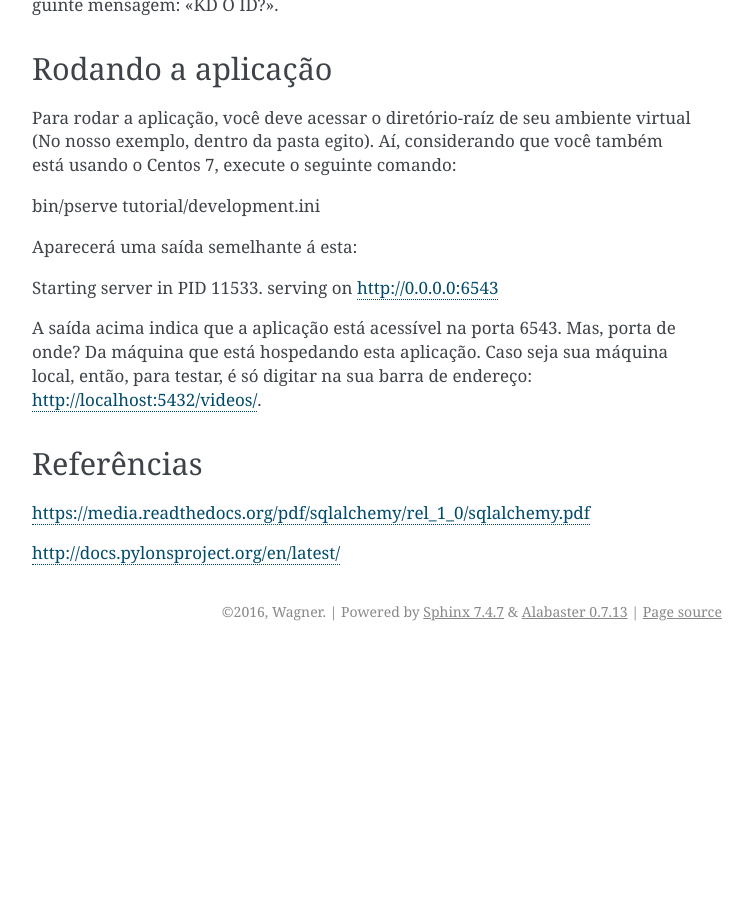
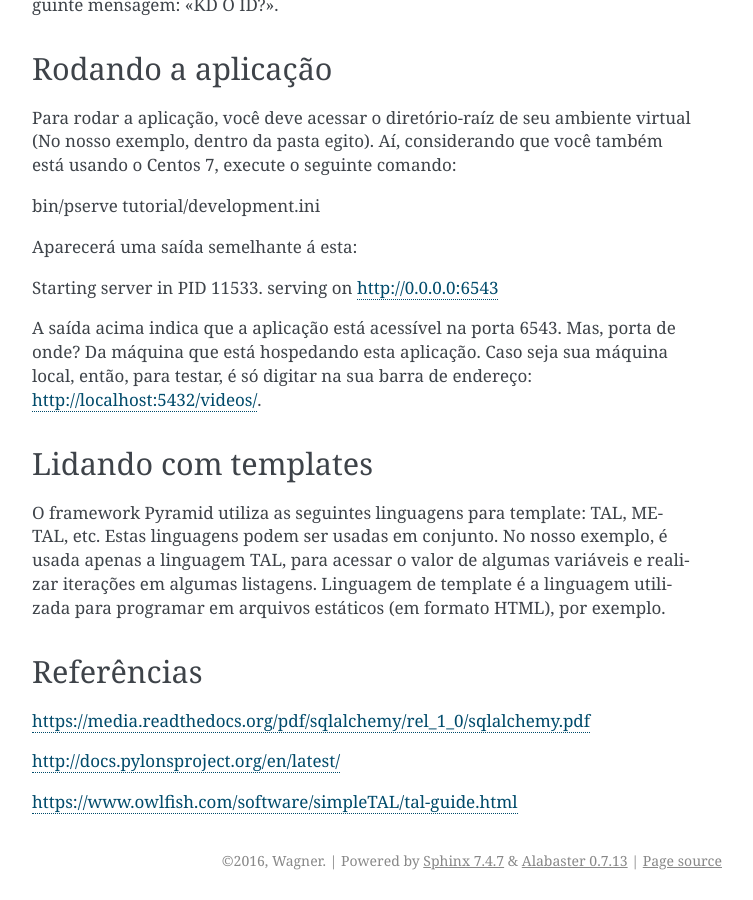
Before and after one commit to wagnerwar/piramid, a Sphinx documentation site: the page built from docs/index.rst, in a window 1280 px wide and 900 px high, scrolled down 6513 px. Shown: the whole window, without its empty margins (388-1141 px from the left). Built offline with Sphinx 7.4.7, drawn with Linux system fonts in a browser that asks for light colours; before the commit the page ends 7164 px from its top, so only the background shows below that; some of the changed text lies outside the part shown.

Commit message:
Comitando alterações

```diff
--- a/docs/index.rst
+++ b/docs/index.rst
@@ -372,7 +372,11 @@ serving on http://0.0.0.0:6543
 A saída acima indica que a aplicação está acessível na porta 6543. Mas, porta de onde? Da máquina que está hospedando esta aplicação. Caso seja sua máquina local, então, para testar, é só digitar na sua barra de endereço: http://localhost:5432/videos/.
 
 
+====================
+Lidando com templates
+====================
 
+O framework Pyramid utiliza as seguintes linguagens para template: TAL, METAL, etc. Estas linguagens podem ser usadas em conjunto. No nosso exemplo, é usada apenas a linguagem TAL, para acessar o valor de algumas variáveis e  realizar iterações em algumas listagens. Linguagem de template é a linguagem utilizada para programar em arquivos estáticos (em formato HTML), por exemplo.
 
 ===========
 Referências
@@ -381,3 +385,5 @@ Referências
 https://media.readthedocs.org/pdf/sqlalchemy/rel_1_0/sqlalchemy.pdf
 
 http://docs.pylonsproject.org/en/latest/
+
+https://www.owlfish.com/software/simpleTAL/tal-guide.html
```
